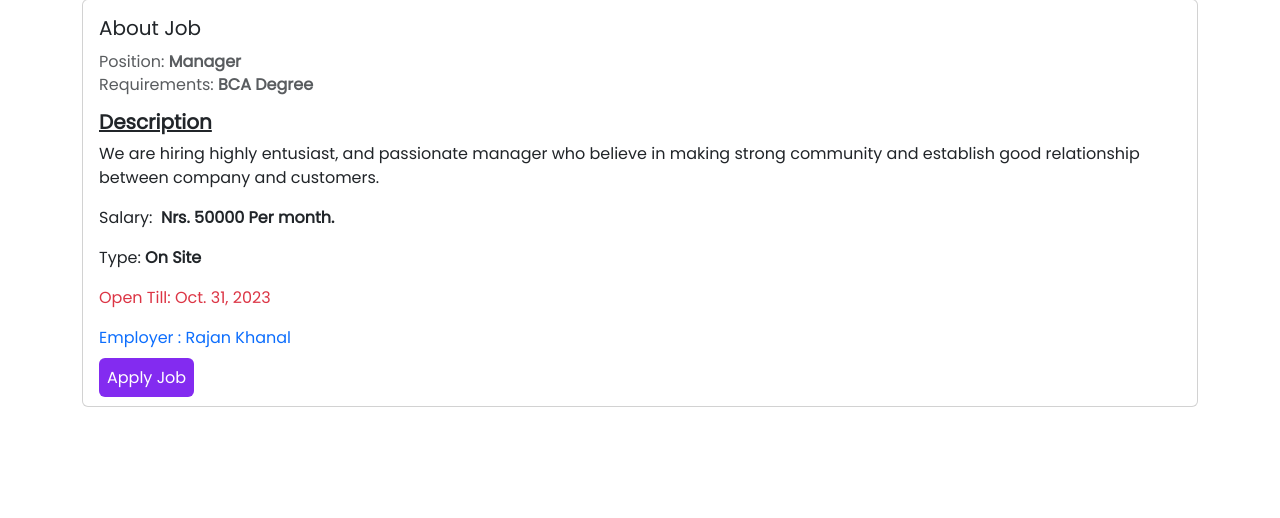
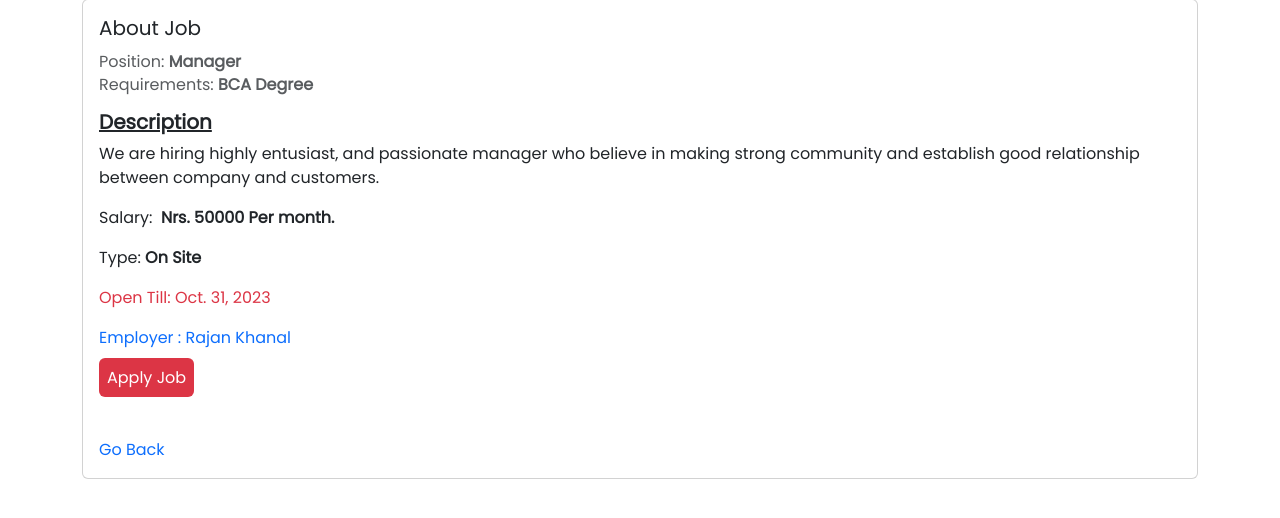
Before and after one commit to chapagainsaugat7/jobportal, a Django app: template templates/jobseeker-dashboard/components/browsejobs.html in a window 1280 px wide. Shown: the part 119-637 px from the top of the page. Run offline with Django 4.2, Linux system fonts and the light colour scheme; the template is opened without the code that fills it: values that come from a table or form of the project are taken from there, others are empty; data comes from the database, SQL or seed files in the repository; tables that the repository leaves empty hold one stand-in row (values such as "Sample post"); parts of the project's set-up code (start-up, migrations or seed data) failed here and were passed over; some libraries are stand-ins or nearby versions.

Commit message:
Added: Back button

```diff
--- a/templates/jobseeker-dashboard/components/browsejobs.html
+++ b/templates/jobseeker-dashboard/components/browsejobs.html
@@ -13,7 +13,15 @@
               <p class="card-text">Type: <b>{{data.location_type}}</b></p>
               <p class="card-text mt-2 mb-3 text-danger">Open Till: {{data.deadline}}</p>
               <a href="{% url 'view_employer' employer=data.employer.emp_id %}" class="card-link d-block mb-3">Employer : {{data.employer.emp_name}}</a>
-              <a href="#"  data-bs-toggle="modal" data-bs-target="#applyJob" class="m-0 bg-primary p-2 text-white rounded">Apply Job</a>
+              {% if allowed %}
+              <a href="#" data-bs-toggle="modal" data-bs-target="#applyJob" class="m-0 bg-primary p-2 text-white rounded">Apply Job</a>
+              {%else%}
+              <a href="#"  data-bs-toggle="modal" class="m-0 bg-danger p-2 text-white rounded" aria-disabled="true" style="cursor: not-allowed;">Apply Job</a>
+              <span class="p-2 text-success d-block mt-3">{{message}}</span>
+
+              {%endif%}
+
+              <a class="d-block mt-3" href="{% url 'jobseeker-dashboard' %}"> <i class="fas fa-long-arrow-alt-left"></i> Go Back</a>
             </div>
           </div>
     </div>
@@ -80,10 +88,23 @@
       data: JSON.stringify(data),
       dataType: 'json',
       success:function(res){
-
+        let message = res.success
+        Swal.fire({
+          icon:'success',
+          title:'Congratulations',
+          text:message
+        }).then((result)=>{
+          if(result.isConfirmed){
+            location.reload()
+          }
+        })
       },
       error:function(res){
-
+        Swal.fire({
+          icon: 'error',
+          title: 'Oops...',
+          text: 'Something went wrong!'
+        })
       }
     })
   })
```
